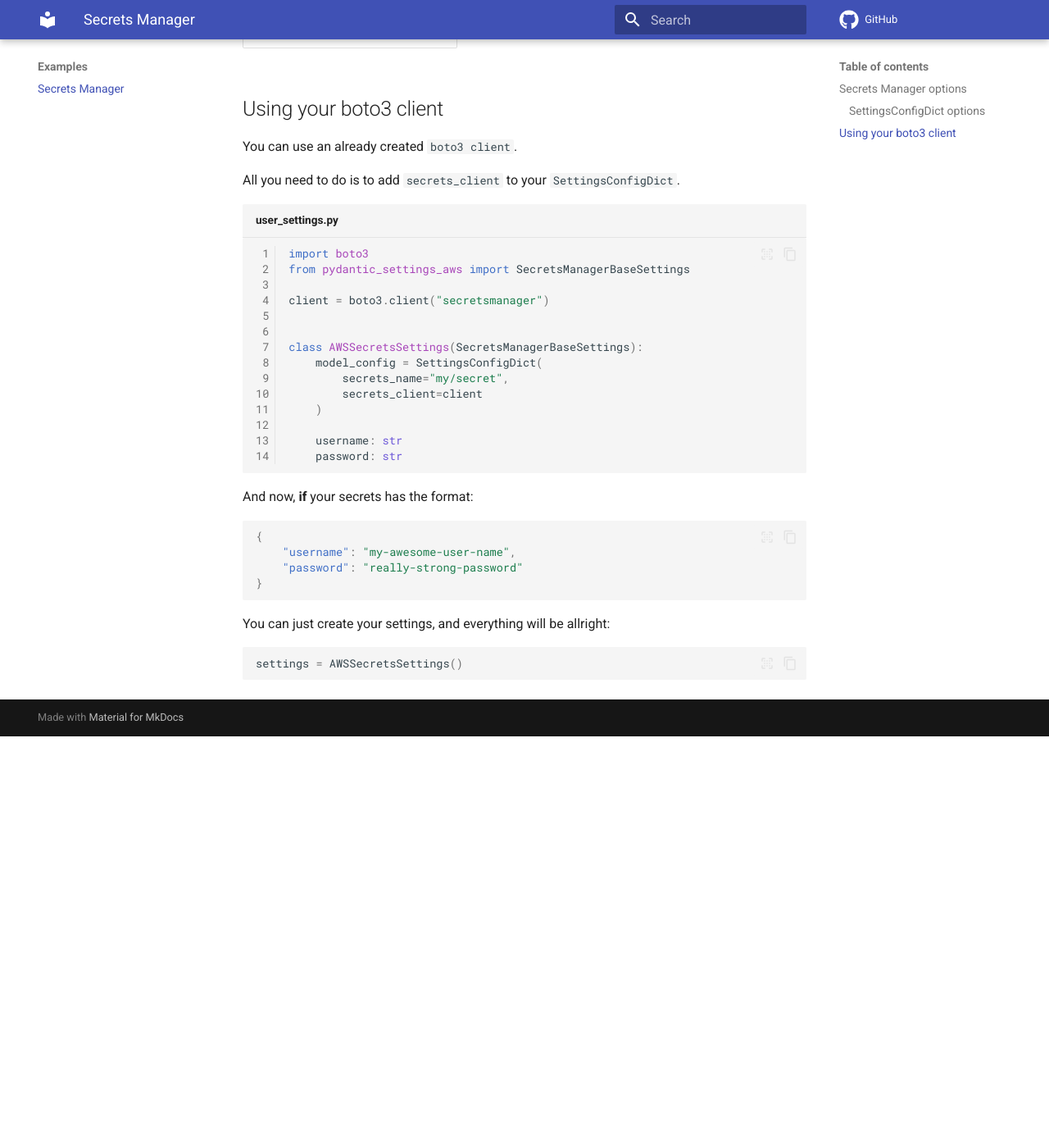
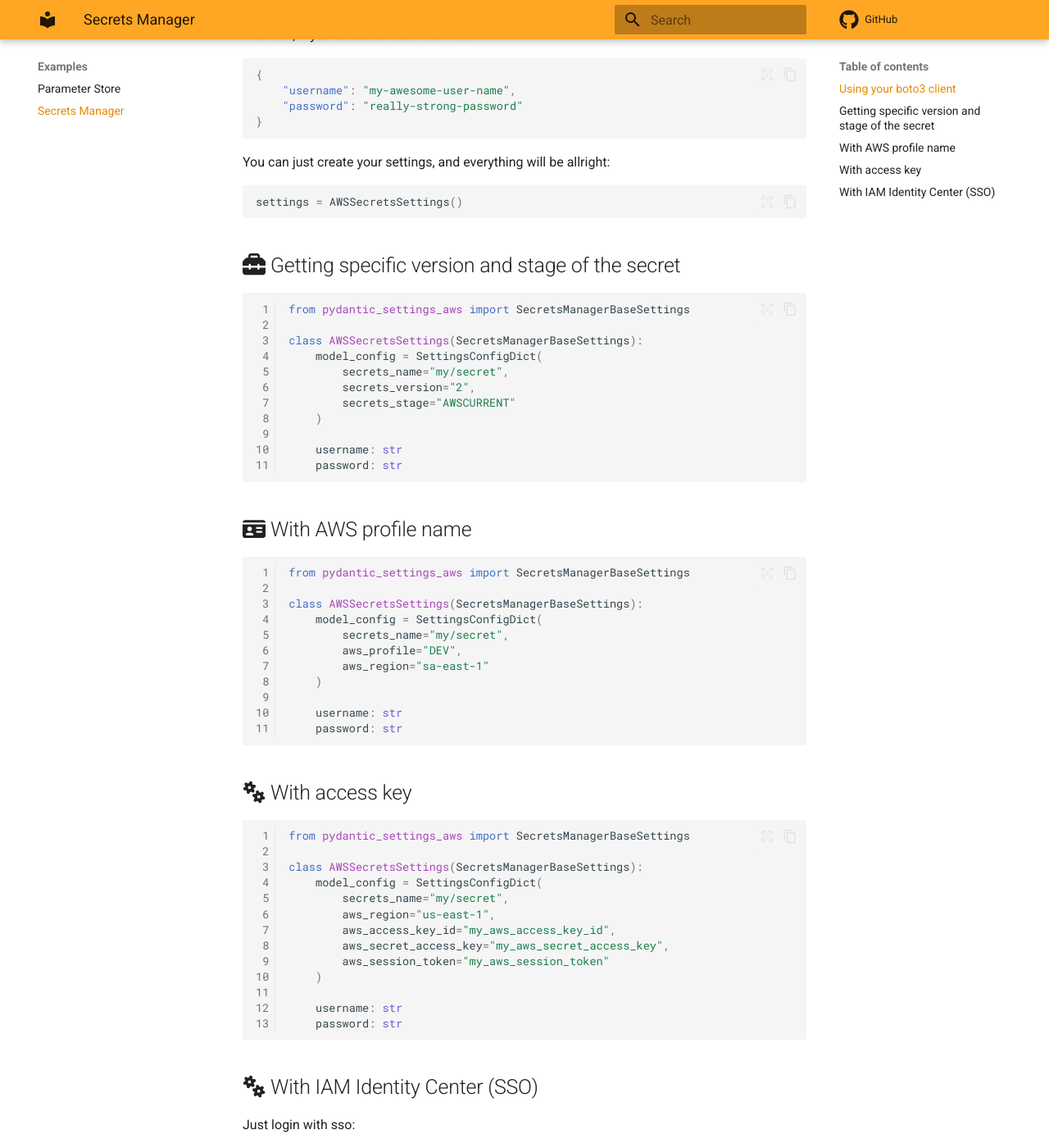
Before and after one commit to ceb10n/pydantic-settings-aws, an MkDocs documentation site: the page built from docs/examples/secrets-manager.md, in a window 1280 px wide and 1400 px high, scrolled down 741 px. Shown: the whole window at 82% size. Built offline with MkDocs 1.6.1 and Material for MkDocs 9.7.7, drawn with Linux system fonts in a browser that asks for light colours; comment, search, counter and statistics services are not loaded; before the commit the page ends 1639 px from its top, so only the background shows below that; some of the changed text lies outside the part shown.

Commit message:
Add parameter store docs and added examples for secrets manager

````diff
--- /dev/null
+++ b/docs/configuration/parameter-store.md
@@ -0,0 +1,50 @@
+# :fontawesome-brands-aws:{ .aws } Parameter Store
+
+You can use `pydantic-settings-aws` to create your settings with data located in [Systems Manager: Parameter Store](https://docs.aws.amazon.com/systems-manager/latest/userguide/systems-manager-parameter-store.html).
+
+!!! info "Parameter Store content"
+    The content of the the parameter store **must** be a `string`.
+
+## :fontawesome-solid-screwdriver-wrench: SettingsConfigDict options
+
+There is no required setting that you must especify.
+
+### :fontawesome-solid-toolbox: Settings for boto3 client usage
+
+| Option                  | Required?                          | Description                                                                   |
+| :---------------------- | :--------------------------------- | :---------------------------------------------------------------------------- |
+| `ssm_client`            | :fontawesome-solid-xmark: optional | An existing boto3 client for Parameter Store if you already have one          |
+| `aws_region`            | :fontawesome-solid-xmark: optional | The region your Parameter Store lives. Used only if you don't inform a client |
+| `aws_profile`           | :fontawesome-solid-xmark: optional | An existing aws configured profile. Used only if you don't inform a client    |
+| `aws_access_key_id`     | :fontawesome-solid-xmark: optional | A valid Access Key Id. Used only if you don't inform a client                 |
+| `aws_secret_access_key` | :fontawesome-solid-xmark: optional | A valid Secret Access Key Id. Used only if you don't inform a client          |
+| `aws_session_token`     | :fontawesome-solid-xmark: optional | A valid Session Token. Used only if you don't inform a client                 |
+
+## :fontawesome-solid-tags: Configure your Parameter Store with Annotated
+
+You can declare your settings without any annotated field. In case you this, `pydantic-settings-aws` will look for a parater store with the same name as your field.
+
+### :fontawesome-solid-quote-right: Specify the name of the parameter
+
+In case all your parameters are in the same AWS account and region, you can just annotate you field with a string:
+
+```py linenums="1"
+class MongoDBSettings(ParameterStoreBaseSettings):
+    model_config = SettingsConfigDict(
+        ssm_client=my_ssm_client
+    )
+
+    server_host: Annotated[str, "/databases/mongodb/host"]
+```
+
+### :fontawesome-regular-comments: Multiple regions and accounts
+
+If you need to work with multiple accounts and/or regions, you can create a client for each account:
+
+```py linenums="1"
+class MongoDBSettings(ParameterStoreBaseSettings):
+
+    prod_host: Annotated[str, {"ssm": "/prod/databases/mongodb/host", "ssm_client": prod_client}]
+    release_host: Annotated[str, {"ssm": "/release/databases/mongodb/host", "ssm_client": release_client}]
+    development_host: Annotated[str, {"ssm": "/development/databases/mongodb/host", "ssm_client": development_client}]
+```
--- /dev/null
+++ b/docs/configuration/secrets-manager.md
@@ -0,0 +1,29 @@
+# :fontawesome-brands-aws:{ .aws } Secrets Manager
+
+You can use `pydantic-settings-aws` to create your settings with data located in AWS Secrets Manager.
+
+!!! info "Secrets Manager content"
+    The content of the Secrets Manager **must** be a valid JSON.
+
+## :fontawesome-solid-screwdriver-wrench: SettingsConfigDict options
+
+There is only one required setting that you must especify: `secrets_name`.
+
+### :fontawesome-solid-toolbox: Settings for boto3 client usage
+
+| Option                  | Required?                                         | Description                                                                   |
+| :---------------------- | :------------------------------------------------ | :---------------------------------------------------------------------------- |
+| `secrets_client`        | :fontawesome-solid-xmark: optional                | An existing boto3 client for Secrets Manager if you already have one          |
+| `aws_region`            | :fontawesome-solid-xmark: optional                | The region your Secrets Manager lives. Used only if you don't inform a client |
+| `aws_profile`           | :fontawesome-solid-xmark: optional                | An existing aws configured profile. Used only if you don't inform a client    |
+| `aws_access_key_id`     | :fontawesome-solid-xmark: optional                | A valid Access Key Id. Used only if you don't inform a client                 |
+| `aws_secret_access_key` | :fontawesome-solid-xmark: optional                | A valid Secret Access Key Id. Used only if you don't inform a client          |
+| `aws_session_token`     | :fontawesome-solid-xmark: optional                | A valid Session Token. Used only if you don't inform a client                 |
+
+### :fontawesome-solid-user-secret: Settings for Secrets Manager
+
+| Option            | Required?                                         | Description                      |
+| :---------------- | :------------------------------------------------ | :------------------------------- |
+| `secrets_name`    | :fontawesome-solid-triangle-exclamation: required | The name of your Secrets Manager |
+| `secrets_version` | :fontawesome-solid-xmark: optional                | The version of your secret       |
+| `secrets_stage`   | :fontawesome-solid-xmark: optional                | The stage of your secret         |
--- a/docs/examples/secrets-manager.md
+++ b/docs/examples/secrets-manager.md
@@ -1,29 +1,14 @@
 # :fontawesome-brands-aws:{ .aws } Secrets Manager
 
-You can use `pydantic-settings-aws` to create your settings with data located in AWS Secrets Manager.
+For more information about all the options and settings, refer to [Configuring Secrets Manager](../configuration/secrets-manager.md)
 
-!!! info "Secrets Manager content"
-    The content of the Secrets Manager **must** be a valid JSON.
-
-## :fontawesome-brands-aws:{ .aws } Secrets Manager options
-
-There is only one required setting that you must especify: `secrets_name`.
-
-### SettingsConfigDict options
-
-| Option         | Required?                                      |
-| :------------- | :--------------------------------------------- |
-| `secrets_name` | :fontawesome-solid-triangle-exclamation: required    |
-| `PUT`          | :material-check-all: Update resource           |
-| `DELETE`       | :material-close:     Delete resource           |
-
-## Using your boto3 client
+## :fontawesome-solid-toolbox: Using your boto3 client
 
 You can use an already created `boto3 client`.
 
 All you need to do is to add `secrets_client` to your `SettingsConfigDict`.
 
-```py title="user_settings.py" linenums="1"
+```py linenums="1"
 import boto3
 from pydantic_settings_aws import SecretsManagerBaseSettings
 
@@ -54,3 +39,76 @@
 ```python
 settings = AWSSecretsSettings()
 ```
+
+## :fontawesome-solid-toolbox: Getting specific version and stage of the secret
+
+```py linenums="1"
+from pydantic_settings_aws import SecretsManagerBaseSettings
+
+class AWSSecretsSettings(SecretsManagerBaseSettings):
+    model_config = SettingsConfigDict(
+        secrets_name="my/secret",
+        secrets_version="2",
+        secrets_stage="AWSCURRENT"
+    )
+
+    username: str
+    password: str
+```
+
+## :fontawesome-solid-id-card: With AWS profile name
+
+```py linenums="1"
+from pydantic_settings_aws import SecretsManagerBaseSettings
+
+class AWSSecretsSettings(SecretsManagerBaseSettings):
+    model_config = SettingsConfigDict(
+        secrets_name="my/secret",
+        aws_profile="DEV",
+        aws_region="sa-east-1"
+    )
+
+    username: str
+    password: str
+```
+
+## :fontawesome-solid-gears: With access key
+
+```py linenums="1"
+from pydantic_settings_aws import SecretsManagerBaseSettings
+
+class AWSSecretsSettings(SecretsManagerBaseSettings):
+    model_config = SettingsConfigDict(
+        secrets_name="my/secret",
+        aws_region="us-east-1",
+        aws_access_key_id="my_aws_access_key_id",
+        aws_secret_access_key="my_aws_secret_access_key",
+        aws_session_token="my_aws_session_token"
+    )
+
+    username: str
+    password: str
+```
+
+
+## :fontawesome-solid-gears: With IAM Identity Center (SSO)
+
+Just login with sso:
+
+```shell
+aws sso login --profile DEV
+```
+
+And then you can leave all empty:
+
+```py linenums="1"
+from pydantic_settings_aws import SecretsManagerBaseSettings
+
+class AWSSecretsSettings(SecretsManagerBaseSettings):
+    model_config = SettingsConfigDict(
+        secrets_name="my/secret"
+    )
+
+    username: str
+    password: str
+```
--- a/mkdocs.yml
+++ b/mkdocs.yml
@@ -24,6 +24,8 @@
     - search.highlight
     - search.share
     - search.suggest
+  palette:
+    primary: orange
 
 plugins:
   - mkdocstrings
@@ -51,7 +53,11 @@
 
 nav:
   - Pydantic Settings AWS Docs: index.md
+  - Configuration:
+    - Parameter Store: configuration/parameter-store.md
+    - Secrets Manager: configuration/secrets-manager.md
   - Examples:
+    - Parameter Store: examples/parameter-store.md
     - Secrets Manager: examples/secrets-manager.md
   - Reference: reference.md
 
````
Also changed, not shown: docs/examples/parameter-store.md (added, +56 -0 lines), docs/reference.md (+3 -0 lines), docs/explanation.md (deleted), docs/how-to-guides.md (deleted), docs/stylesheets/extra.css (line endings or trailing spaces), docs/tutorials.md (deleted).
